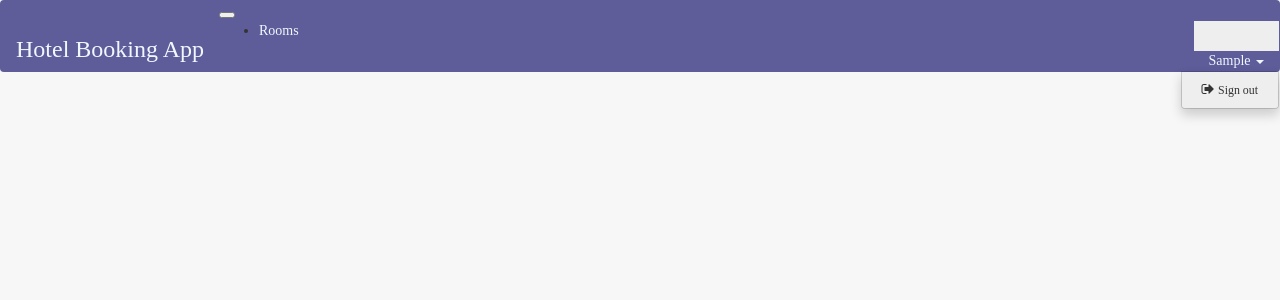
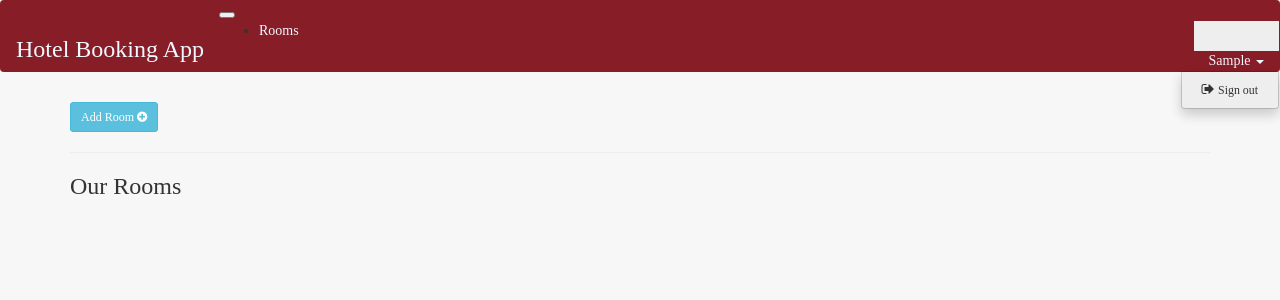
Before and after one commit to kigensky/hotel-app, a Flask app: page / in a window 1280 px wide. Shown: the top 300 px of the page. Run offline with Flask 2, Linux system fonts and the light colour scheme; the visitor is signed in with stand-in values (Sample User, id 1); data comes from the database, SQL or seed files in the repository; data that the repository does not hold is empty; some libraries are stand-ins or nearby versions.

Commit message:
Room Details modal added

```diff
--- a/app/main/views.py
+++ b/app/main/views.py
@@ -14,7 +14,11 @@ from .. import db
 def home():
     rooms = Room.query.all()
 
-    return render_template("index.html", rooms=rooms)
+    user= None
+    if current_user.is_authenticated:
+        user = User.query.get(int(current_user.id))
+
+    return render_template("index.html", rooms=rooms, user=user)
 
 
 @main.route('/addroom', methods = ["GET","POST"])
--- a/app/models.py
+++ b/app/models.py
@@ -24,11 +24,24 @@ class User(db.Model, UserMixin):
         return check_password_hash(self.pass_secure,password)
 
     def isAdmin(self):
+        '''return true if user is admin otherwise false'''
+
         user = User.query.get(int(self.id))
         if user.role == 'admin':
             return True
         else:
             return False
+
+
+    def isCustomer(self):
+        '''return true if user is customer otherwise false'''
+
+        user = User.query.get(int(self.id))
+        if user.role == 'customer':
+            return True
+        else:
+            return False
+
 
     def __repr__(self):
         return f'User {self.username} {self.email}'
--- a/app/static/css/index.css
+++ b/app/static/css/index.css
@@ -1,5 +1,6 @@
 .bg-navbar{
-    background-color: #5E5C99;
+    /* background-color: #5E5C99; */
+    background-color: #871D27;
 }
 body{
     background-color: #F7F7F7;
@@ -33,3 +34,7 @@ body{
          background-color: #eee;
          min-width: 7rem;
 }
+
+.card{
+    border: 1px solid rgba(135,29,39,0.2)
+}
--- a/app/templates/index.html
+++ b/app/templates/index.html
@@ -8,7 +8,21 @@
     {{ message }}
     </div>
     {% endfor %}
+    <!-- add room link -->
+    {% if current_user.is_authenticated %}
+      {% if user.isAdmin() %}
+
+            <div class="float-right">
+              <a href="{{ url_for('main.addroom')}}" class="btn btn-sm btn-info" target="_blank">
+                Add Room
+                <i class="fa fa-plus-circle ml-1" aria-hidden="true"></i>
+              </a>
+            </div>
+      {% endif %}
+    {%endif%}
+    <hr>
     <!-- render rooms -->
+    <h3>Our Rooms</h3>
     <div class="row">
         {% for room in rooms %}
         <div class="col-md-6">
@@ -18,13 +32,19 @@
                     <h4>{{ room.classification | capitalize }}</h4>
                     <p>Cost per unit(Ksh): <strong>{{room.cost}}</strong></p>
                     <p>No. of Units: <strong>{{room.units}}</strong></p>
-                    <p class="card-text">{{room.details}}</p>
-                    <a class="btn-sm btn-info btn-block text-center" target="_blank" href="#">
+                    <p class="card-text">{{room.details | truncate(50)}}</p>
+                    {% if room.details | length>100 %}
+                    <a href="#"  data-toggle="modal" data-target="#modal-{{room.id}}">Readmore>>>>>>>></a>
+                    {%endif%}
+
+                    <a class="btn btn-sm btn-outline-info btn-block text-center" target="_blank" href="#">
                       Book
                     </a>
+
                 </div>
             </div>
           </div>
+          {% include '_more_details.html' %}
         {% endfor %}
       </div>
     <!-- end render rooms -->
```
Also changed, not shown: app/templates/_more_details.html (added, +22 -0 lines).
